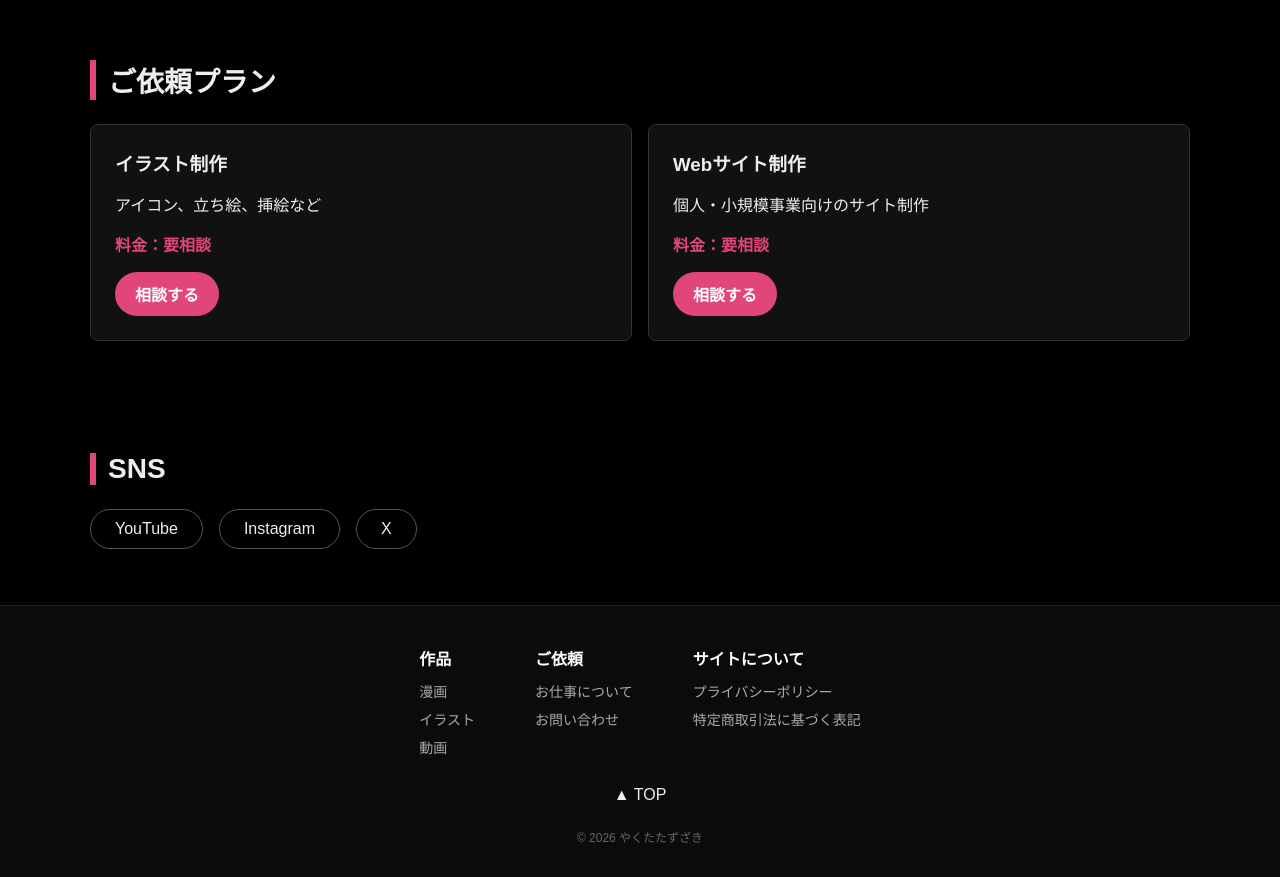
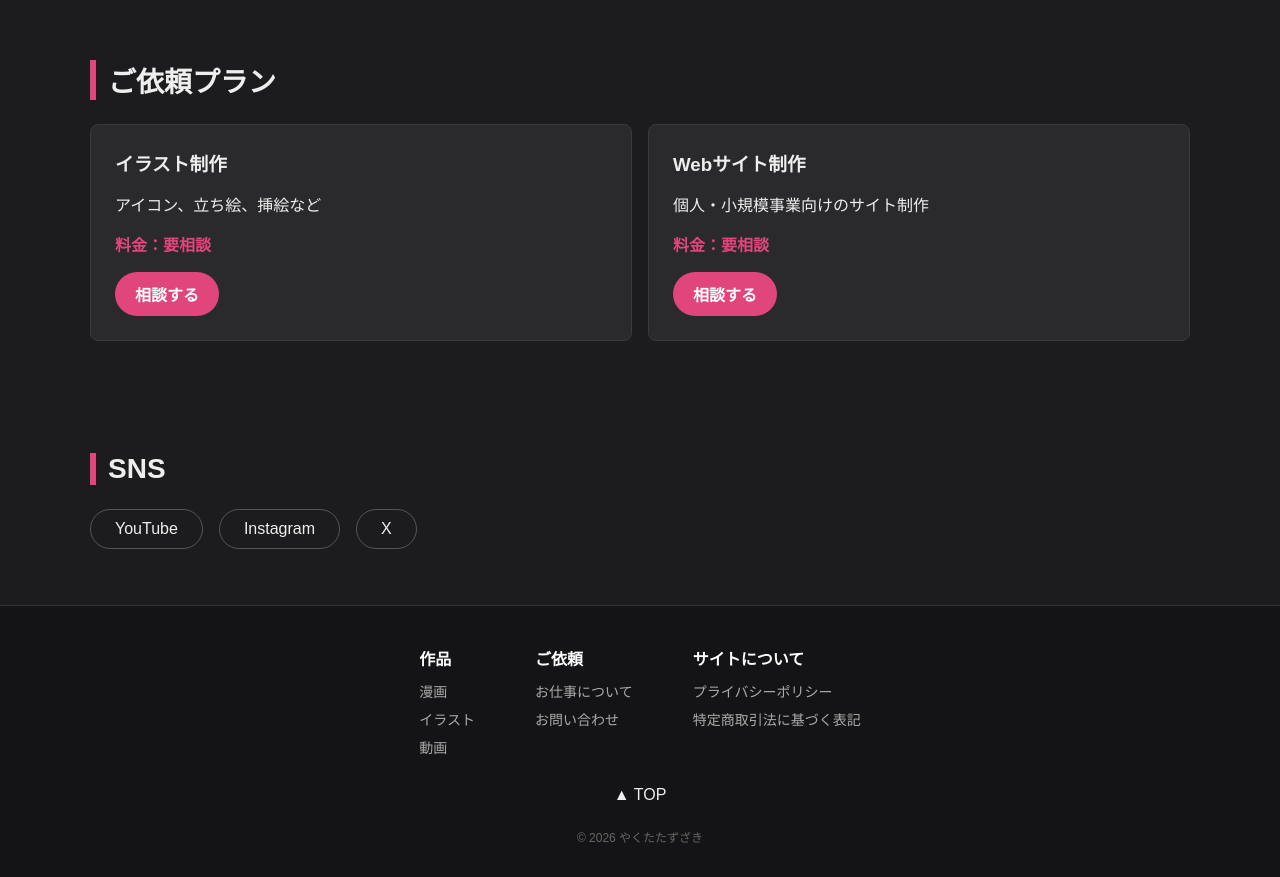
Before and after one commit to ykttzzk-stack/ykttzzk-stack.github.io, a plain HTML site: page index.html in a window 1280 px wide. Shown: the part 2680-3557 px from the top of the page. Drawn offline with Linux system fonts and the light colour scheme.

Commit message:
Update index.html

```diff
--- a/index.html
+++ b/index.html
@@ -5,15 +5,15 @@
 <meta name="viewport" content="width=device-width, initial-scale=1">
 <title>やくたたずざき</title>
 <style>
-html,body{margin:0;background:#000}
-.zk{background:#000;color:#eee;font-family:sans-serif;margin:0}
+html,body{margin:0;background:#1c1c1e}
+.zk{background:#1c1c1e;color:#eee;font-family:sans-serif;margin:0}
 .zk a{color:inherit;text-decoration:none}
 .zk-head{display:flex;align-items:center;justify-content:space-between;gap:16px;padding:16px 4%;flex-wrap:wrap;border-bottom:1px solid #222}
 .zk-logo{font-size:22px;font-weight:bold}
 .zk-nav{display:flex;gap:20px;flex-wrap:wrap;font-size:14px}
 .zk-nav a:hover{color:#e0457b}
 .zk-cta,.zk-btn{background:#e0457b;color:#fff!important;padding:10px 20px;border-radius:999px;font-weight:bold;display:inline-block}
-.zk-hero{overflow:hidden;background:#000;padding:24px 0;cursor:grab;touch-action:pan-y;user-select:none;-webkit-user-select:none}
+.zk-hero{overflow:hidden;background:#1c1c1e;padding:24px 0;cursor:grab;touch-action:pan-y;user-select:none;-webkit-user-select:none}
 .zk-hero.drag{cursor:grabbing}
 .zk-track{display:flex;gap:16px;width:max-content;will-change:transform}
 .zk-slide{position:relative;flex:0 0 auto;width:min(70vw,900px);aspect-ratio:16/9;display:block;border-radius:8px;overflow:hidden;background:#111}
@@ -31,12 +31,12 @@ html,body{margin:0;background:#000}
 .zk-about{display:flex;gap:32px;align-items:center}
 .zk-about img{width:220px;max-width:40%;aspect-ratio:1/1;object-fit:cover;border-radius:8px}
 .zk-plans{display:grid;grid-template-columns:1fr 1fr;gap:16px}
-.zk-plan{background:#111;border:1px solid #333;border-radius:8px;padding:24px}
+.zk-plan{background:#2a2a2d;border:1px solid #3a3a3d;border-radius:8px;padding:24px}
 .zk-plan h3{margin:0 0 8px}
 .zk-price{color:#e0457b;font-weight:bold}
 .zk-sns div{display:flex;gap:16px;flex-wrap:wrap}
 .zk-sns a{border:1px solid #555;padding:10px 24px;border-radius:999px}
-.zk-foot{background:#0b0b0b;border-top:1px solid #222;padding:40px 4% 20px;text-align:center}
+.zk-foot{background:#141416;border-top:1px solid #333;padding:40px 4% 20px;text-align:center}
 .zk-cols{display:flex;justify-content:center;gap:60px;flex-wrap:wrap;text-align:left;margin-bottom:24px}
 .zk-cols h4{margin:0 0 8px;color:#fff}
 .zk-cols a{display:block;color:#aaa;font-size:14px;line-height:2}
```
